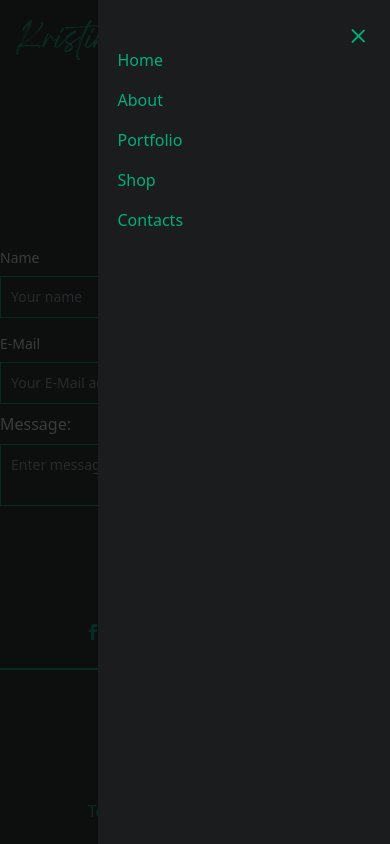
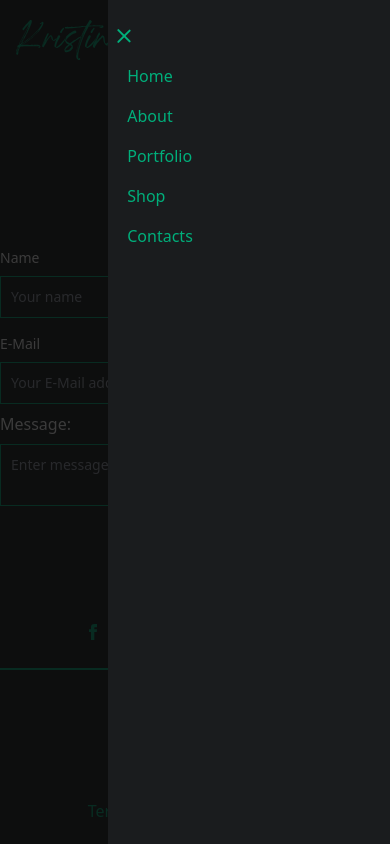
Before and after one commit to free-time-ltd/krisi-website, a Next.js app: page /contacts in a window 390 px wide. Both pictures are taken after a click on the button "Navigation menu". Shown: the top 844 px of the page. Built offline with nearby package versions, Linux system fonts and the light colour scheme.

Commit message:
small changes

```diff
--- a/src/components/Header/NavMenuMobile.tsx
+++ b/src/components/Header/NavMenuMobile.tsx
@@ -5,6 +5,7 @@ import type { RouteList } from "./NavMenu";
 import Hamburger from "./Hamburger";
 import NavItem from "./NavItem";
 import { useEffect, useState, useTransition } from "react";
+import { usePathname, useSearchParams } from "next/navigation";
 
 const Backdrop = ({ onClick }: { onClick?: () => void }) => {
   return (
@@ -16,25 +17,21 @@ const Backdrop = ({ onClick }: { onClick?: () => void }) => {
 };
 
 const NavMenuMobile = ({ routes }: { routes: RouteList }) => {
-  const [isPending, startTransition] = useTransition();
+  const [_, startTransition] = useTransition();
   const [isOpen, setIsOpen] = useState(false);
-
-  useEffect(() => {
-    if (isOpen) {
-      document.body.classList.add("overflow-hidden");
-    } else {
-      document.body.classList.remove("overflow-hidden");
-    }
-
-    return () => document.body.classList.remove("overflow-hidden");
-  }, [isOpen]);
-
-  const extraClasses =
-    isOpen && !isPending ? "translate-x-0" : "translate-x-full";
+  const pathname = usePathname();
+  const searchParams = useSearchParams();
 
   const toggleMenu = () => {
     startTransition(() => setIsOpen((prev) => !prev));
   };
+
+  useEffect(() => {
+    if (isOpen) {
+      setIsOpen(false);
+    }
+    // eslint-disable-next-line react-hooks/exhaustive-deps
+  }, [pathname, searchParams]);
 
   return (
     <div className="block sm:hidden">
@@ -43,15 +40,15 @@ const NavMenuMobile = ({ routes }: { routes: RouteList }) => {
       </div>
       {isOpen &&
         createPortal(
-          <div className="header-menu">
+          <div className="header-menu overflow-hidden">
             <Backdrop onClick={() => toggleMenu()} />
             <div
-              className={`menu fixed top-0 right-0 h-screen z-50 w-9/12 bg-primary flex flex-col px-5 py-12 transition ease-in-out duration-150 ${extraClasses}`}
+              className={`menu fixed top-0 -right-full animate-slide-in h-screen z-50 w-9/12 bg-primary flex flex-col px-5 py-12 transition`}
             >
-              <div className="close-btn absolute top-5 right-4">
+              <div className="close-btn absolute top-5 left-0">
                 <Hamburger toggled={isOpen} onClick={toggleMenu} />
               </div>
-              <ul className="grid gap-4">
+              <ul className="grid gap-4 py-4">
                 {routes.map(({ href, title }) => (
                   <NavItem href={href} key={href}>
                     {title}
--- a/tailwind.config.ts
+++ b/tailwind.config.ts
@@ -71,10 +71,16 @@ const config: Config = {
           from: { height: "var(--radix-accordion-content-height)" },
           to: { height: "0" },
         },
+        "slide-in": {
+          to: {
+            transform: "translateX(-130%)",
+          },
+        },
       },
       animation: {
         "accordion-down": "accordion-down 0.2s ease-out",
         "accordion-up": "accordion-up 0.2s ease-out",
+        "slide-in": "slide-in 0.2s ease-in-out forwards",
       },
     },
   },
```
Also changed, not shown: 1 other file (tests, documents, lock files or other folders).
